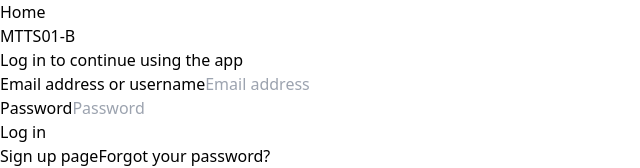
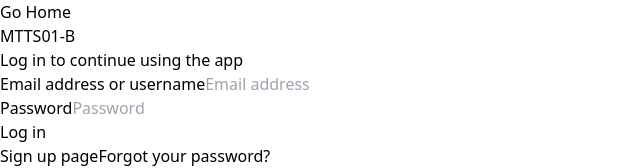
Before and after one commit to santiagredo/MTTS01-B, a React (Vite) app: page / in a window 1280 px wide. Shown: the top 168 px of the page, without its empty margins (0-640 px from the left). Built offline with nearby package versions, Linux system fonts and the light colour scheme.

Commit message:
Now header will route to log in page, or give the option to close session if a user is logged in

```diff
--- a/src/Components/Header.tsx
+++ b/src/Components/Header.tsx
@@ -1,15 +1,66 @@
+import React from "react";
 import { Link } from "react-router-dom";
-
-
+import { pageContext } from "../PageContext";
+import { defaultUser } from "../database";
 
 export function Header () {
+    const context = React.useContext(pageContext);
 
+    const [logoutModal, setLogoutModal] = React.useState<boolean>(false);
 
-    const LinkClasses = "text-white mx-auto my-1 hover:text-green-500";
+    const openLogout = () => {
+        setLogoutModal(true);
+    };
+
+    const closeLogout = () => {
+        setLogoutModal(false);
+    };
+
+    const closeSession = () => {
+        context.setUser(defaultUser);
+        setLogoutModal(false);
+    };
+
+    const headerClasses = "w-full flex justify-center bg-black text-white";
+
+    const LinkClasses = "text-white mx-auto my-1 hover:text-green-500 hover:cursor-pointer";
+
+    const navClasses = "text-center";
+    const pClasses = "";
+    const divClasses = "flex justify-between";
+    const buttonClasses = "my-2 w-20 border-2 border-green-500 text-white rounded-md transform hover:scale-105";
 
     return (
-        <header className="w-full flex justify-center bg-black text-white">
-            <Link to="/" className={LinkClasses}>Home</Link>
+        <header className={headerClasses}>
+            {!context.user.email && (
+                <Link to="/" className={LinkClasses}>
+                    Go Home
+                </Link>
+            )}
+
+            {!logoutModal && context.user.email && (
+                <a onClick={openLogout} className={LinkClasses}>
+                    Log out
+                </a>
+            )}
+
+            {logoutModal && context.user.email && (
+                <nav className={navClasses}>
+                    <p className={pClasses}>
+                        Do you want to log out?
+                    </p>
+
+                    <div className={divClasses}>
+                        <button onClick={closeLogout} className={buttonClasses}>
+                            Cancel
+                        </button>
+
+                        <button onClick={closeSession} className={buttonClasses}>
+                            Log out
+                        </button>
+                    </div>
+                </nav>
+            )}
         </header>
     );
 };
```
